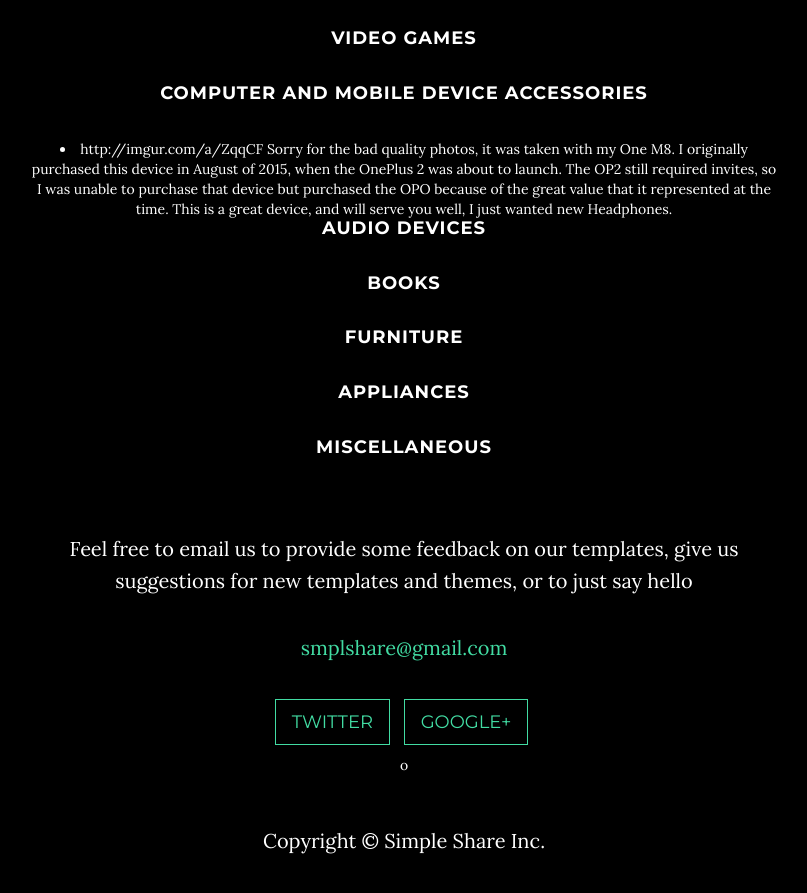
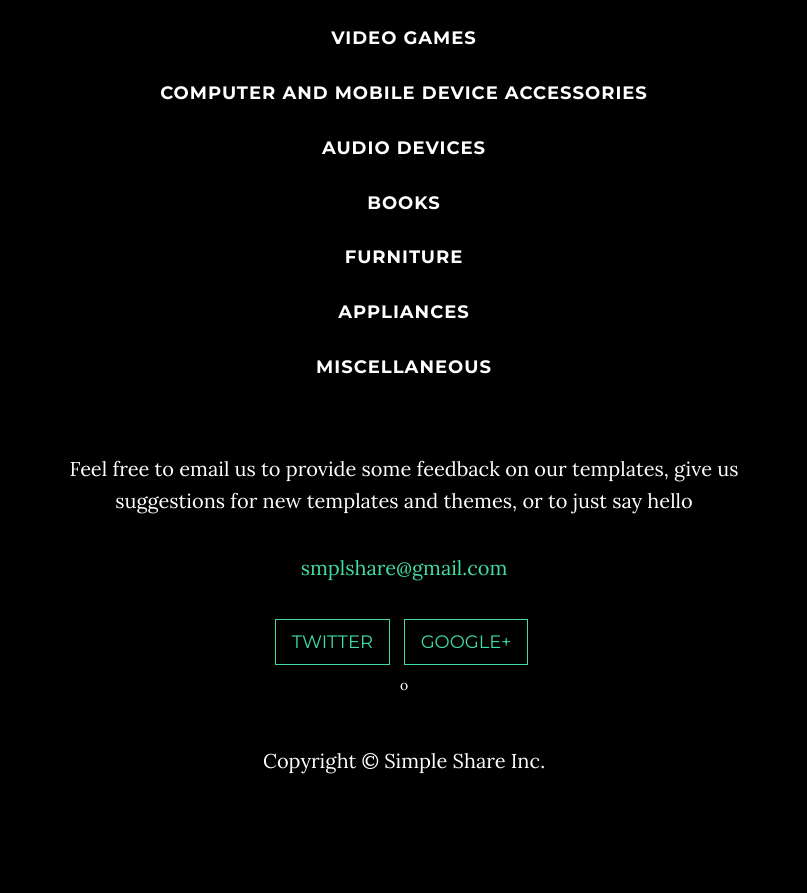
Before and after one commit to smplshare/smplshare.github.io, a website: page index.html in a window 1280 px wide. Shown: the part 2600-3493 px from the top of the page, without its empty margins (236-1043 px from the left). After the commit the page ends 3427 px from the top, so only its background shows below. Drawn offline with nearby package versions, Linux system fonts and the light colour scheme; some packages are replaced by stand-ins of ours.

Commit message:
11th commit

```diff
--- a/index.html
+++ b/index.html
@@ -128,11 +128,6 @@
                 <h4>Sports Gear</h4>
                 <h4>Video Games</h4>
                 <h4>Computer and Mobile Device Accessories</h4>
-                <li>http://imgur.com/a/ZqqCF
-
-Sorry for the bad quality photos, it was taken with my One M8.
-
-I originally purchased this device in August of 2015, when the OnePlus 2 was about to launch. The OP2 still required invites, so I was unable to purchase that device but purchased the OPO because of the great value that it represented at the time. This is a great device, and will serve you well, I just wanted new Headphones.</li>
                 <h4>Audio Devices</h4>
                 <h4>Books</h4>
                 <h4>Furniture</h4>
```
Also changed, not shown: img/downloads-bg.jpg (added), img/intro-bg.jpg (added), img/map-marker.png (added), 3 other files.
